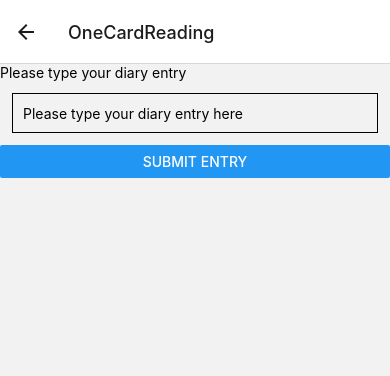
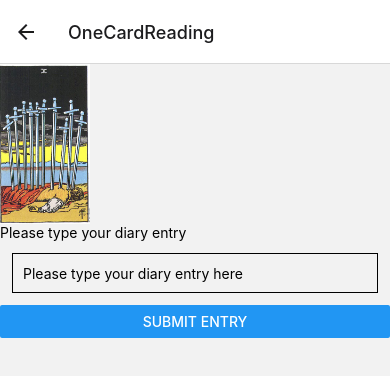
Before and after one commit to 9RedThreads/fe-Tarot, a React Native app: screen /OneCardReading in a window 390 px wide. Shown: the top 376 px of the page. Built offline with nearby package versions, Linux system fonts and the light colour scheme.

Commit message:
Start of One Card

```diff
--- a/Screens/OneCardReadingScreen.tsx
+++ b/Screens/OneCardReadingScreen.tsx
@@ -1,5 +1,10 @@
-import { View, Text, TextInput, Button,StyleSheet} from 'react-native'
+import { View, Text, TextInput, Button,StyleSheet, TouchableOpacity, Image, ScrollView, Modal} from 'react-native'
 import React from 'react'
+import { sidsInfo } from '../Tarot-cards/sids-cards'
+
+
+
+
 
 const OneCardReadingScreen = () => {
 
@@ -10,12 +15,44 @@ const OneCardReadingScreen = () => {
       borderWidth: 1,
       padding: 10,
     },
+    images: {
+      height: 160,
+      width: 90,
+      alignItems: 'center',
+
+    }
   })
 
   const [entry, setEntry] = React.useState('');
+  const [cardOne, setCardOne] = React.useState(sidsInfo[Math.floor(Math.random() * sidsInfo.length)])
+const [imagePressed, setImagePressed] = React.useState(false);
+const [selectedCard, setSelectedCard] = React.useState(cardOne);
+
+
+
+const [cardOneImage, setCardOneImage ] = React.useState(
+  <TouchableOpacity onPress={() =>{{setImagePressed(true); setSelectedCard(cardOne)};}}>
+  <Image style = {styles.images}   source = {cardOne.image} />
+  </TouchableOpacity>);
+
+
+
+const ShowSingleCard = () =>(
+<ScrollView>
+
+{cardOneImage}
+
+</ScrollView>
+
+)
 
   return (
+
+
     <View>
+
+<ShowSingleCard/>
+
     <Text>Please type your diary entry</Text>
     <TextInput
            placeholder="Please type your diary entry here"
@@ -27,6 +64,43 @@ const OneCardReadingScreen = () => {
       {/* onPress just console logs entry but entry changes state as you type would likely need another function on onPress to post new entry     */}
     <Button title="Submit Entry" onPress={ () => { console.log(entry)}}
     />
+
+<Modal animationType = {"slide"}
+    transparent={false}
+    visible={imagePressed}
+    >
+<ScrollView>
+  <Image style = {styles.images} source = {cardOne.image}/>
+              <Text >
+                   Name : {selectedCard.name}
+                    Number: {selectedCard.number}
+        Arcana: {selectedCard.arcana},
+         Suit: {selectedCard.suit},
+         Elemental: {selectedCard.Elemental}
+
+                  </Text>
+
+                  <View>
+      <Text>Submit Diary</Text>
+
+      <TextInput
+       placeholder="Please type your diary here..."
+        style={styles.input}
+        onChangeText={setEntry}
+        value={entry}
+      />
+<Button title="Submit Entry" onPress={() =>{console.log(entry)}}
+/>
+</View>
+
+
+                  </ScrollView>
+                  <Text
+  onPress={() => {
+    setImagePressed(!imagePressed);}
+  }> Close Card </Text>
+
+    </Modal>
     </View>
   )
 }
```
